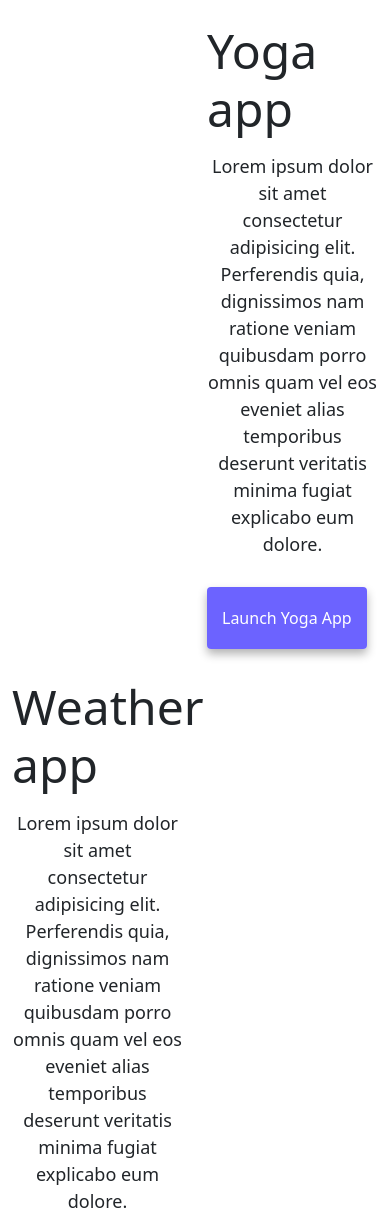
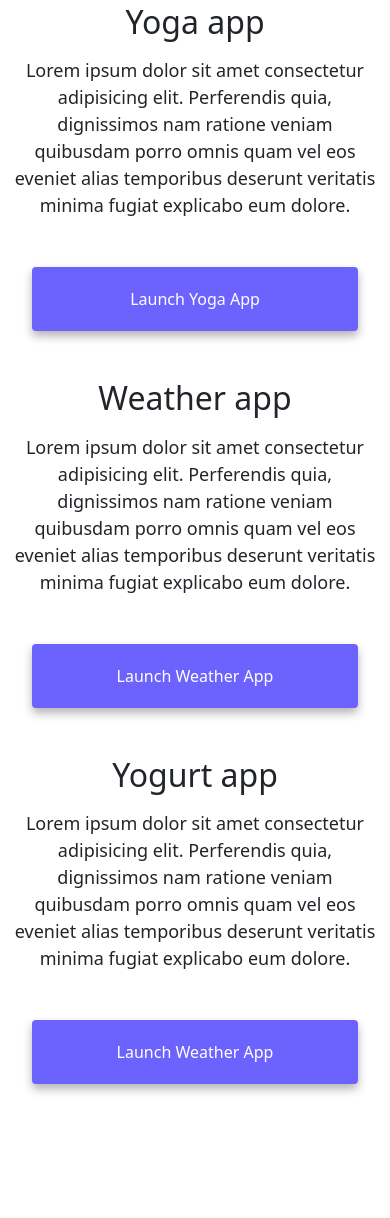
Before and after one commit to cephalophile/advanced-tools-homework-challenge, a plain HTML site: page index.html in a window 390 px wide. Shown: the part 459-1677 px from the top of the page. After the commit the page ends 1643 px from the top, so only its background shows below. Drawn offline with nearby package versions, Linux system fonts and the light colour scheme.

Commit message:
fixed responsive column & bottom maring issues

```diff
--- a/index.html
+++ b/index.html
@@ -51,10 +51,10 @@
     </div>
     <div class="container">
       <div class="row">
-        <div class="col-6">
+        <div class="col-sm-6">
           <img src="images/yoga.png" class="img-fluid rounded d-none d-sm-block" />
         </div>
-        <div class="col-6">
+        <div class="col-sm-6">
           <h2 class="mb-3">Yoga app</h2>
           <p>
             Lorem ipsum dolor sit amet consectetur adipisicing elit. Perferendis
@@ -68,7 +68,7 @@
         </div>
       </div>
       <div class="row mt-5">
-        <div class="col-6">
+        <div class="col-sm-6">
           <h2 class="mb-3">Weather app</h2>
           <p>
             Lorem ipsum dolor sit amet consectetur adipisicing elit. Perferendis
@@ -80,15 +80,15 @@
             <a href="#" class="primary-link">Launch Weather App</a>
           </div>
         </div>
-        <div class="col-6">
+        <div class="col-sm-6">
           <img src="images/weather.png" class="img-fluid rounded d-none d-sm-block" />
         </div>
       </div>
       <div class="row mt-5">
-        <div class="col-6">
+        <div class="col-sm-6">
           <img src="images/yogurt.png" class="img-fluid rounded d-none d-sm-block" />
         </div>
-        <div class="col-6">
+        <div class="col-sm-6">
           <h2 class="mb-3">Yogurt app</h2>
           <p>
             Lorem ipsum dolor sit amet consectetur adipisicing elit. Perferendis
--- a/style.css
+++ b/style.css
@@ -95,10 +95,21 @@ p {
     font-size: 48px;
     line-height: 1.5;
   }
+  h2{
+    font-size: 32px;
+    text-align:center;
+  }
   p{
     text-align: center;
   }
-
+  .primary-link{
+    display: block;
+    text-align: center;
+    margin: 0 20px;
+  }
+  body{
+    padding-bottom:100px;
+  }
 }
 
 
```
